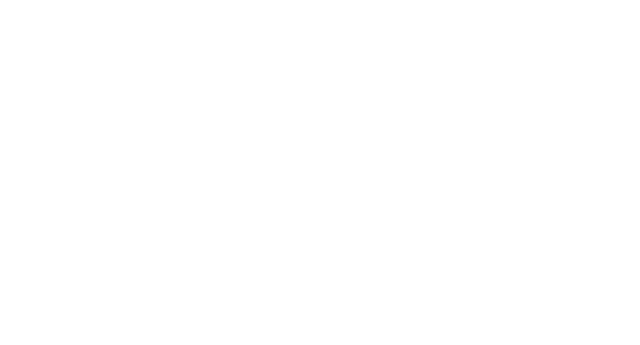
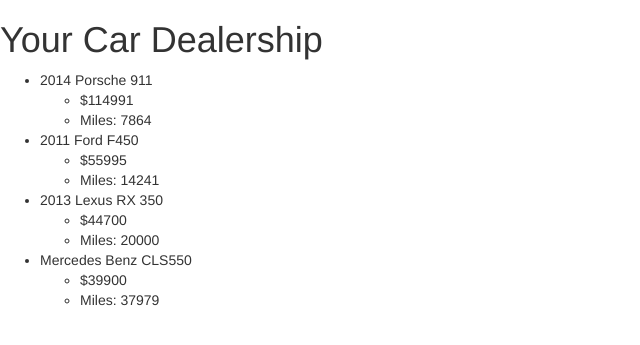
Before and after one commit to jtorrespdx/car_dealership, a PHP site: page /car.php in a window 1280 px wide. Before the commit the part shown is empty. Shown: the top 345 px of the page, without its empty margins (0-640 px from the left). Run offline with PHP 8.4, Linux system fonts and the light colour scheme.

Commit message:
Updated html

```diff
--- a/car.php
+++ b/car.php
@@ -32,10 +32,23 @@
 <!DOCTYPE html>
 <html>
 <head>
-    <title></title>
+    <title>Your Car Dealership's Homepage</title>
     <link rel="stylesheet" href="https://maxcdn.bootstrapcdn.com/bootstrap/3.3.5/css/bootstrap.min.css">
 </head>
 <body>
+    <h1>Your Car Dealership</h1>
+    <ul>
+        <?php
+            foreach ($cars as $car) {
+                echo "<li> $car->make_model </li>";
+                echo "<ul>";
+                    echo "<li> $$car->price </li>";
+                    echo "<li> Miles: $car->miles </li>";
+                echo"</ul>";
+
+            }
+        ?>
+    </ul>
 
 </body>
 </html>
```
